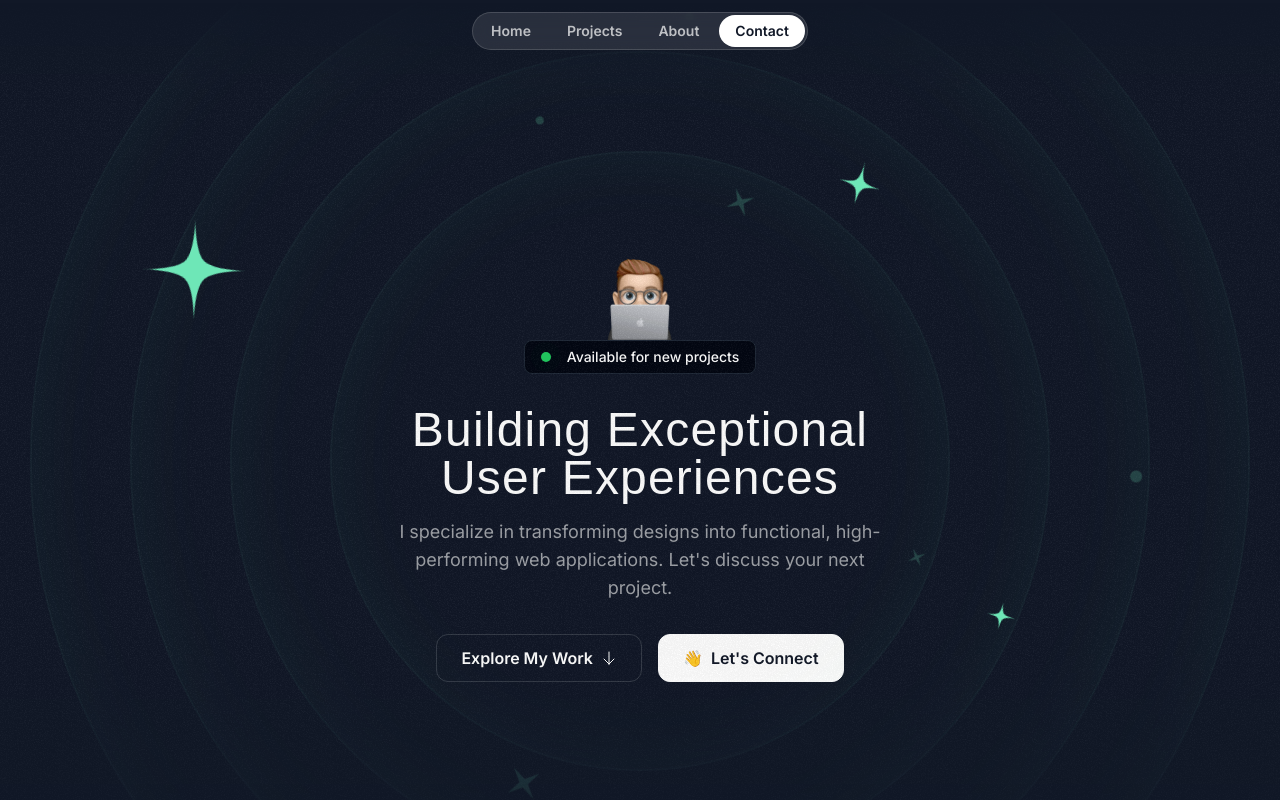
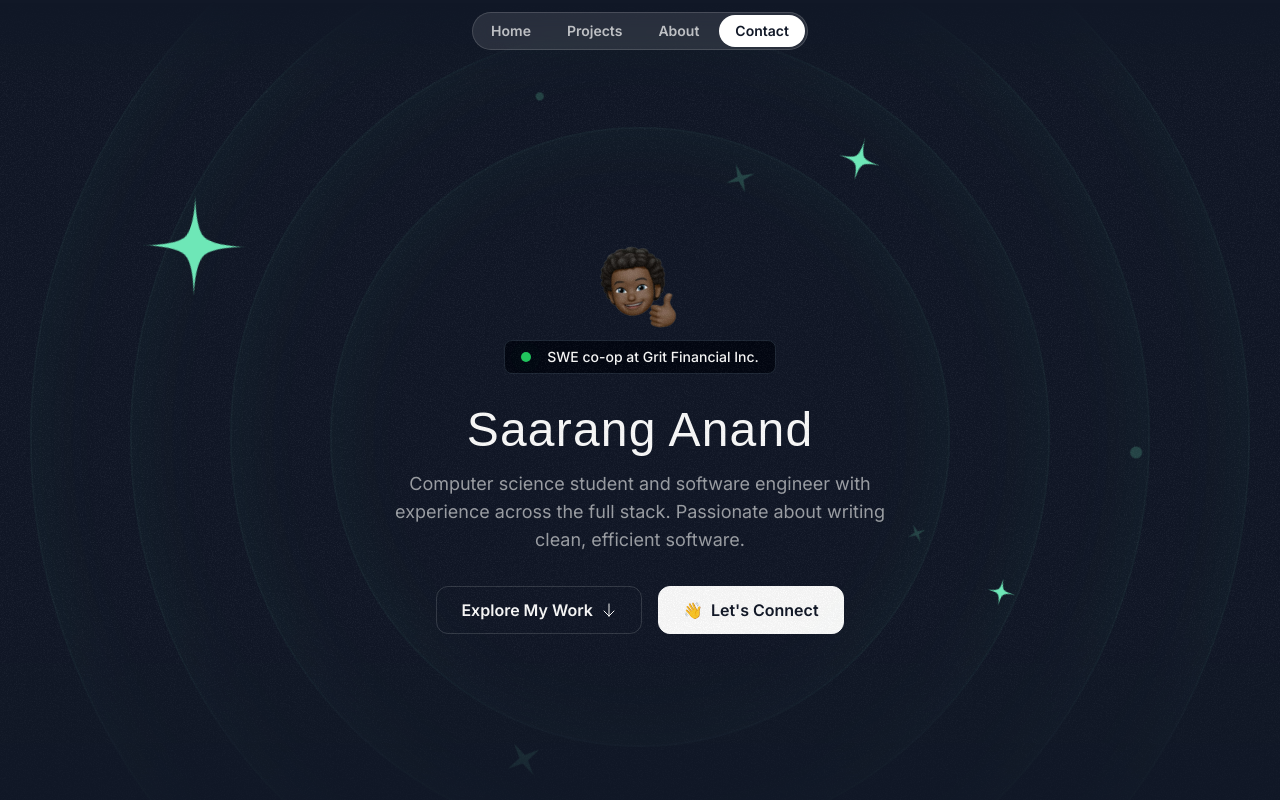
Before and after one commit to saaranganand/website, a Next.js app: page / in a window 1280 px wide. Shown: the top 800 px of the page. Built offline with nearby package versions, Linux system fonts and the light colour scheme; a web font is replaced by a local one.

Commit message:
hero section updates

```diff
--- a/src/sections/Hero.tsx
+++ b/src/sections/Hero.tsx
@@ -6,10 +6,12 @@ import StarIcon from "@/assets/icons/star.svg";
 import { HeroOrbit } from "@/components/HeroOrbit";
 import SparkleIcon from "@/assets/icons/sparkle.svg";
 
+const AVAILABLE = false;
+
 export const HeroSection = () => {
   return (
     <div id="home" className="py-32 md:py-48 lg:py-60 relative z-0 overflow-x-clip">
-      <div className="absolute inset-0 [mask-image:linear-gradient(to_bottom,transparent,black_10%,black_70%,transparent)]">
+      <div className="absolute inset-0 pointer-events-none [mask-image:linear-gradient(to_bottom,transparent,black_10%,black_70%,transparent)]">
         <div
           className="absolute inset-0 -z-30 opacity-5"
           style={{ backgroundImage: `url(${grainImage.src})` }}
@@ -116,28 +118,27 @@ export const HeroSection = () => {
               <div className="bg-green-500 absolute inset-0 rounded-full animate-ping-large"></div>
             </div>
             <div className="text-sm font-medium">
-              Available for new projects
+              {AVAILABLE ? "Available for new projects" : "SWE co-op at Grit Financial Inc."}
             </div>
           </div>
         </div>
         <div className="max-w-lg mx-auto">
           <h1 className="font-serif text-3xl md:text-5xl text-center mt-8 tracking-wide">
-            Building Exceptional User Experiences
+            Saarang Anand
           </h1>
           <p className="mt-4 text-center text-white/60 md:text-lg">
-            I specialize in transforming designs into functional,
-            high-performing web applications. Let's discuss your next project.
+            Computer science student and software engineer with experience across the full stack. Passionate about writing clean, efficient software.
           </p>
         </div>
         <div className="flex flex-col md:flex-row justify-center items-center mt-8 gap-4">
-          <button className="inline-flex items-center gap-2 border border-white/15 px-6 h-12 rounded-xl">
+          <a href="#projects" className="inline-flex items-center gap-2 border border-white/15 px-6 h-12 rounded-xl">
             <span className="font-semibold">Explore My Work</span>
             <ArrowDown className="size-4" />
-          </button>
-          <button className="inline-flex items-center gap-2 border border-white bg-white text-gray-900 h-12 px-6 rounded-xl">
+          </a>
+          <a href="mailto:saaranganand2013@gmail.com" className="inline-flex items-center gap-2 border border-white bg-white text-gray-900 h-12 px-6 rounded-xl">
             <span>👋</span>
             <span className="font-semibold">Let's Connect</span>
-          </button>
+          </a>
         </div>
       </div>
     </div>
```
Also changed, not shown: src/assets/images/memoji-computer.png.
